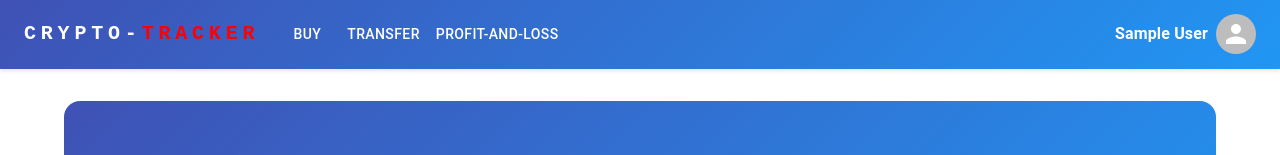
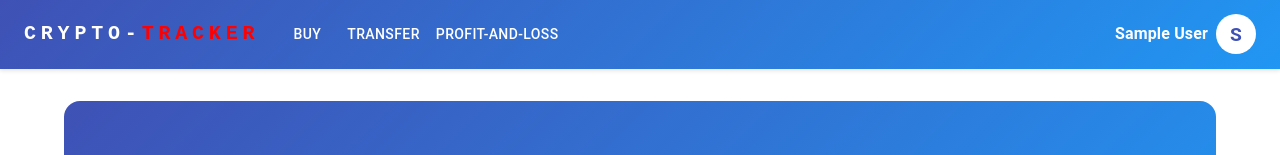
Before and after one commit to Prateek75way/crypto-tracker-frontend, a React (Vite) app: page / in a window 1280 px wide. Shown: the top 155 px of the page. Built offline with nearby package versions, Linux system fonts and the light colour scheme; sample sign-in values are in the browser's storage.

Commit message:
updated navbar

```diff
--- a/src/components/Navbar/Navbar.tsx
+++ b/src/components/Navbar/Navbar.tsx
@@ -184,7 +184,17 @@ const ResponsiveAppBar: React.FC = () => {
                     <Typography sx={{ color: "white", fontWeight: "bold", mr: 1 }}>
                       {user.name}
                     </Typography>
-                    <Avatar alt={user.name} />
+                    {/* First Letter Avatar */}
+                    <Avatar
+                      sx={{
+                        bgcolor: "white",
+                        color: "#3f51b5",
+                        fontWeight: "bold",
+                        fontSize: "1.2rem",
+                      }}
+                    >
+                      {user.name.charAt(0).toUpperCase()}
+                    </Avatar>
                   </IconButton>
                 </Tooltip>
                 <Menu
```
